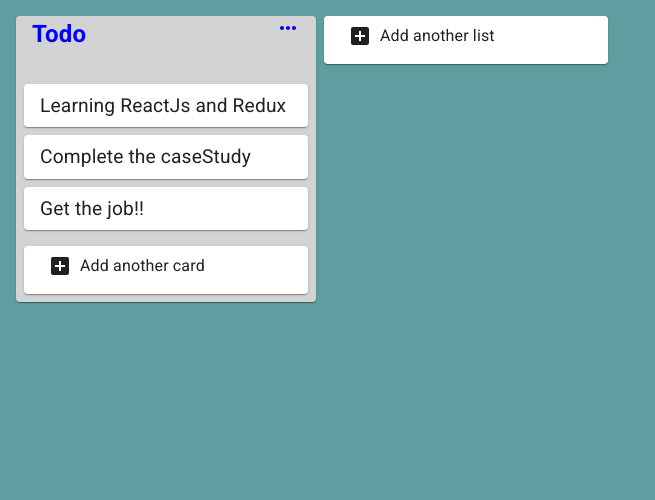
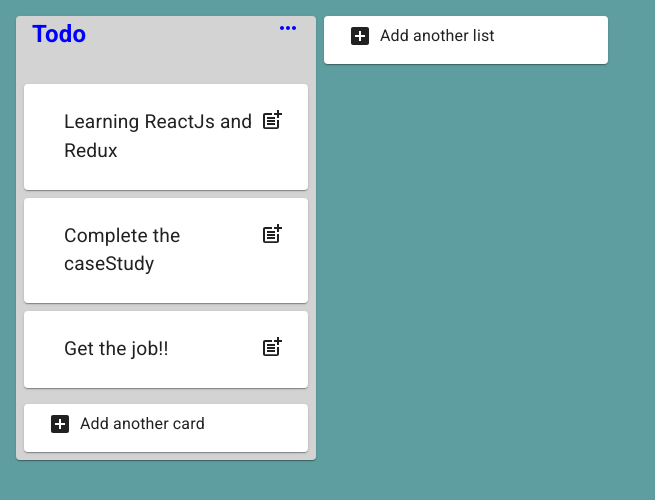
Before and after one commit to lutfullahcelenk/trello-clone-app, a React (Create React App) app: page / in a window 1280 px wide. Shown: the top 500 px of the page, without its empty margins (0-655 px from the left). Built offline with nearby package versions, Linux system fonts and the light colour scheme.

Commit message:
the x button is added to all cards, so I constructed another component

```diff
--- a/src/components/List/Card.js
+++ b/src/components/List/Card.js
@@ -1,37 +1,43 @@
-import { Paper } from '@material-ui/core'
-import React from 'react';
-import { makeStyles } from '@material-ui/core';
-import { Draggable } from 'react-beautiful-dnd';
+import { Paper } from "@material-ui/core";
+import React from "react";
+import { makeStyles } from "@material-ui/core";
+import { Draggable } from "react-beautiful-dnd";
+import CardContainer from "./CardContainer";
+
+
+
 
 const useStyle = makeStyles((theme) => ({
   //theme's spacing default value : 8px
   card: {
-       padding: theme.spacing(1,1,1,2),
+    padding: theme.spacing(1, 1, 1, 2),
     margin: theme.spacing(1),
     fontSize: "1.2rem",
   },
+}));
 
-}))
 
-const Card = ({card,index}) => {
-
-    const classes = useStyle()
+const Card = ({ card, index }) => {
+  const classes = useStyle();
 
   return (
     <div>
-            <Draggable draggableId={card.id} index={index} >
-                {(provided)=> (
-                    <div ref={provided.innerRef} {...provided.dragHandleProps} {...provided.draggableProps}>
+      <Draggable draggableId={card.id} index={index}>
+        {(provided) => (
+          <div
+            ref={provided.innerRef}
+            {...provided.dragHandleProps}
+            {...provided.draggableProps}
+          >
             <Paper className={classes.card}>
-                            {card.content}
+              <CardContainer card={card}/>
+
             </Paper>
           </div>
         )}
+      </Draggable>
+    </div>
+  );
+};
 
-            </Draggable>
-
-        </div>
-    )
-}
-
-export default Card
+export default Card;
--- /dev/null
+++ b/src/components/List/CardContainer.js
@@ -0,0 +1,31 @@
+import { Typography } from '@material-ui/core';
+import { PostAdd } from "@material-ui/icons";
+import React from 'react';
+import { makeStyles } from '@material-ui/core';
+
+const useStyle = makeStyles((theme) => ({
+    //theme's spacing default value : 8px
+    cardInside: {
+      padding: theme.spacing(1, 1, 1, 2),
+      margin: theme.spacing(1),
+      fontSize: "1.2rem",
+      display: "flex",
+      justifyContent: "space-between",
+    },
+  }));
+
+
+
+const CardContainer = ({card}) => {
+
+    const classes = useStyle();
+
+    return (
+        <Typography className={classes.cardInside}>
+            {card.content}
+            <PostAdd />
+        </Typography>
+    )
+}
+
+export default CardContainer
--- a/src/components/List/List.js
+++ b/src/components/List/List.js
@@ -39,6 +39,7 @@ const List = ({ list, index }) => {
                 {list.cards.map((card, index) => (
                   <Card key={card.id} card={card} index={index} />
                 ))}
+
                 {provided.placeholder}
               </div>
             )}
```
Lines whose indentation alone changed are shown as unchanged.
